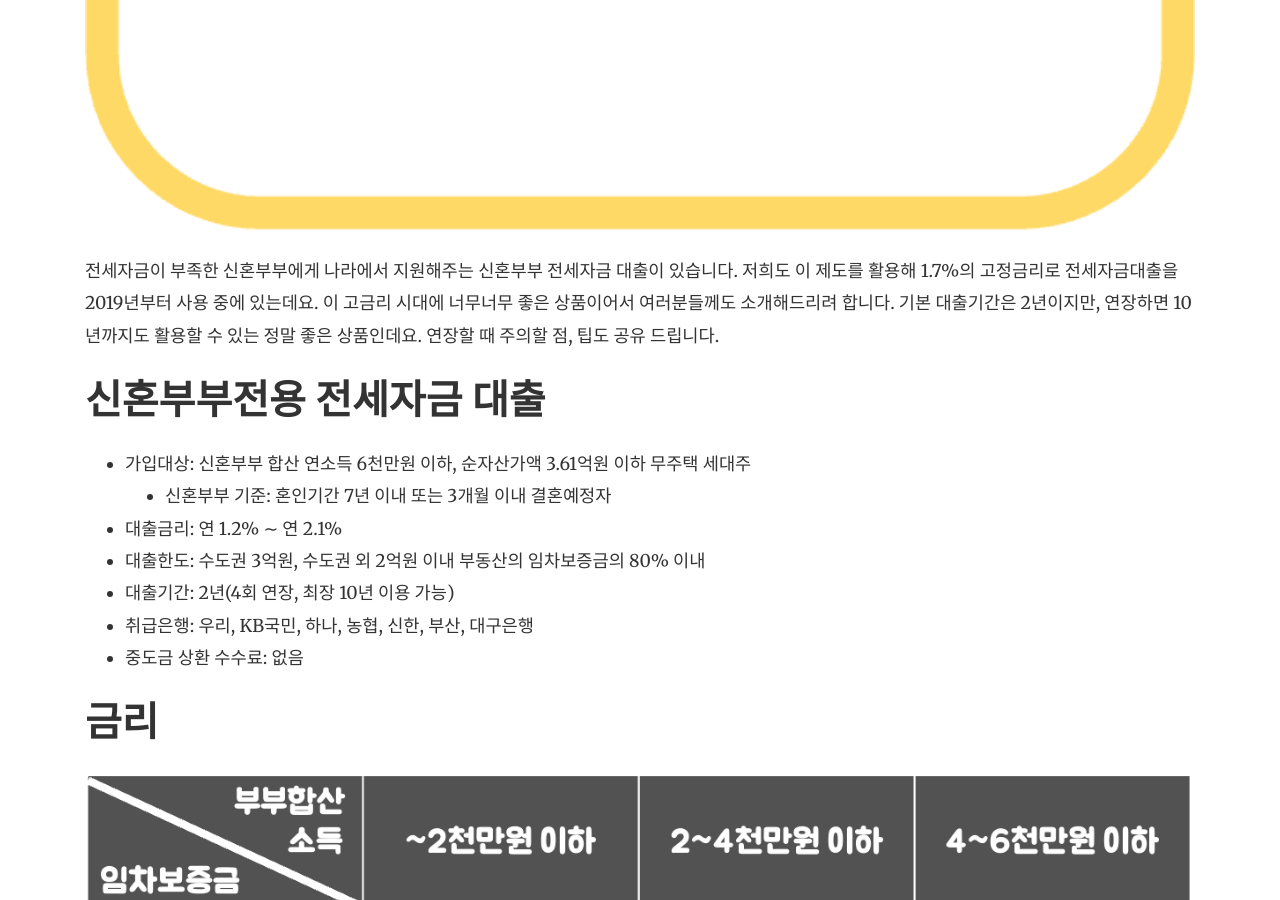
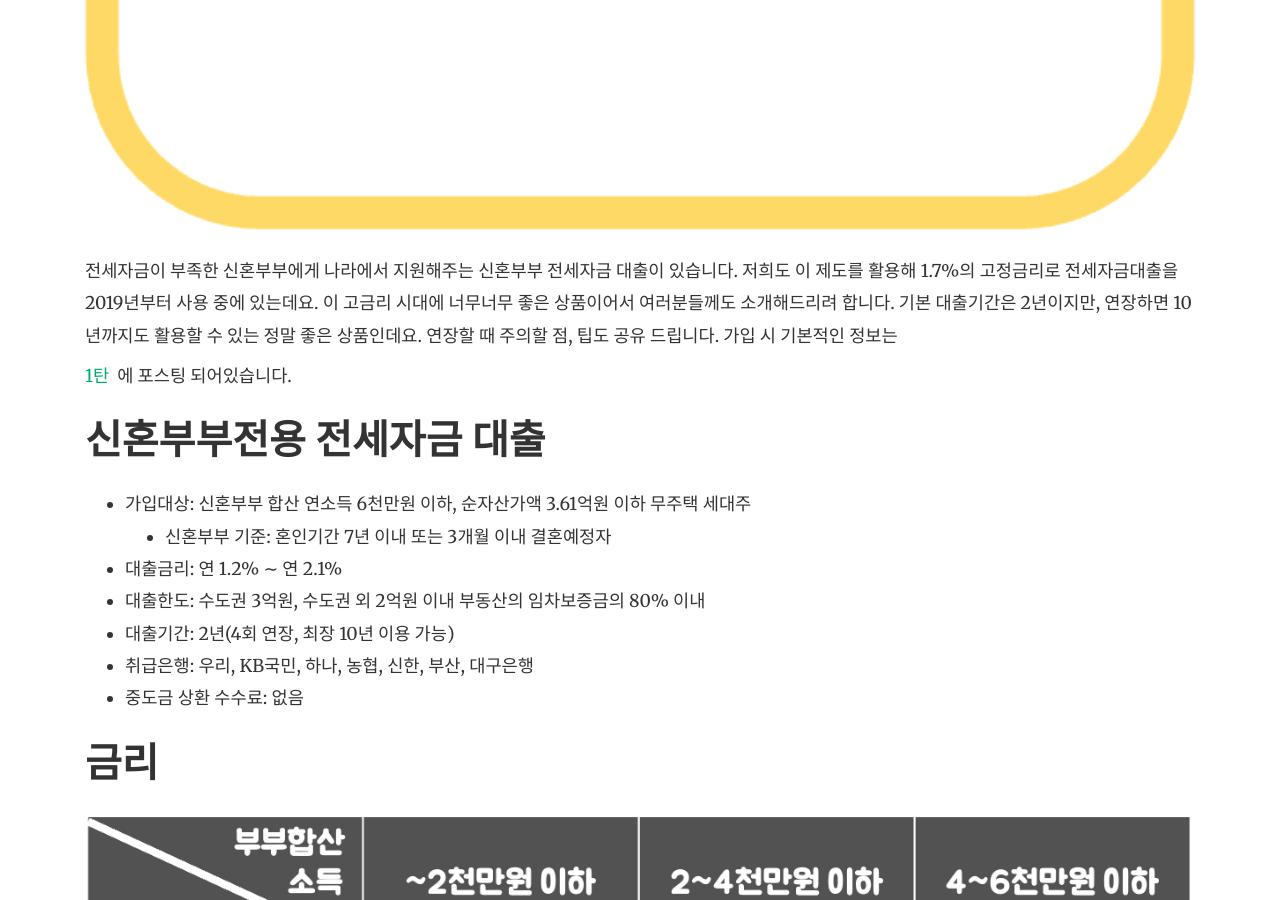
Before and after one commit to ryanlee92/ryanlee92.github.io, a Jekyll site: the page built from _posts/2023-07-23-marriage-loan-2.md, in a window 1280 px wide and 900 px high, scrolled down 1164 px. Built offline with Jekyll 4.4.1, drawn with Linux system fonts in a browser that asks for light colours; nearby versions of some CDN libraries; comment, search, counter and statistics services are not loaded.

Commit message:
link added

```diff
--- a/_posts/2023-07-23-marriage-loan-2.md
+++ b/_posts/2023-07-23-marriage-loan-2.md
@@ -14,6 +14,7 @@
 이 고금리 시대에 너무너무 좋은 상품이어서 여러분들께도 소개해드리려 합니다.
 기본 대출기간은 2년이지만, 연장하면 10년까지도 활용할 수 있는 정말 좋은 상품인데요.
 연장할 때 주의할 점, 팁도 공유 드립니다.
+가입 시 기본적인 정보는 [1탄](https://fabiryan.com/marriage-loan/)에 포스팅 되어있습니다.
 
 # 신혼부부전용 전세자금 대출
 - 가입대상: 신혼부부 합산 연소득 6천만원 이하, 순자산가액 3.61억원 이하 무주택 세대주
```
